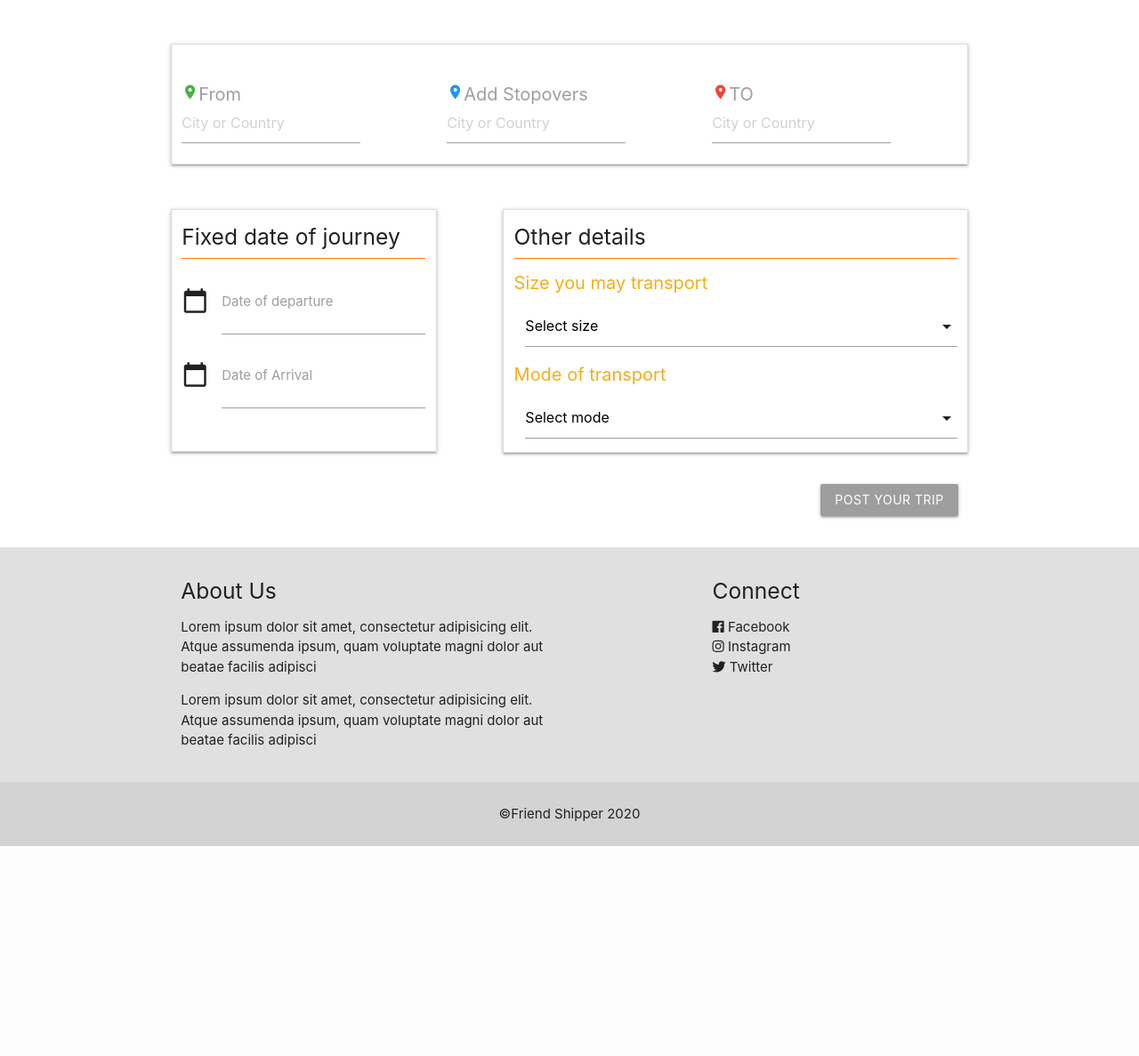
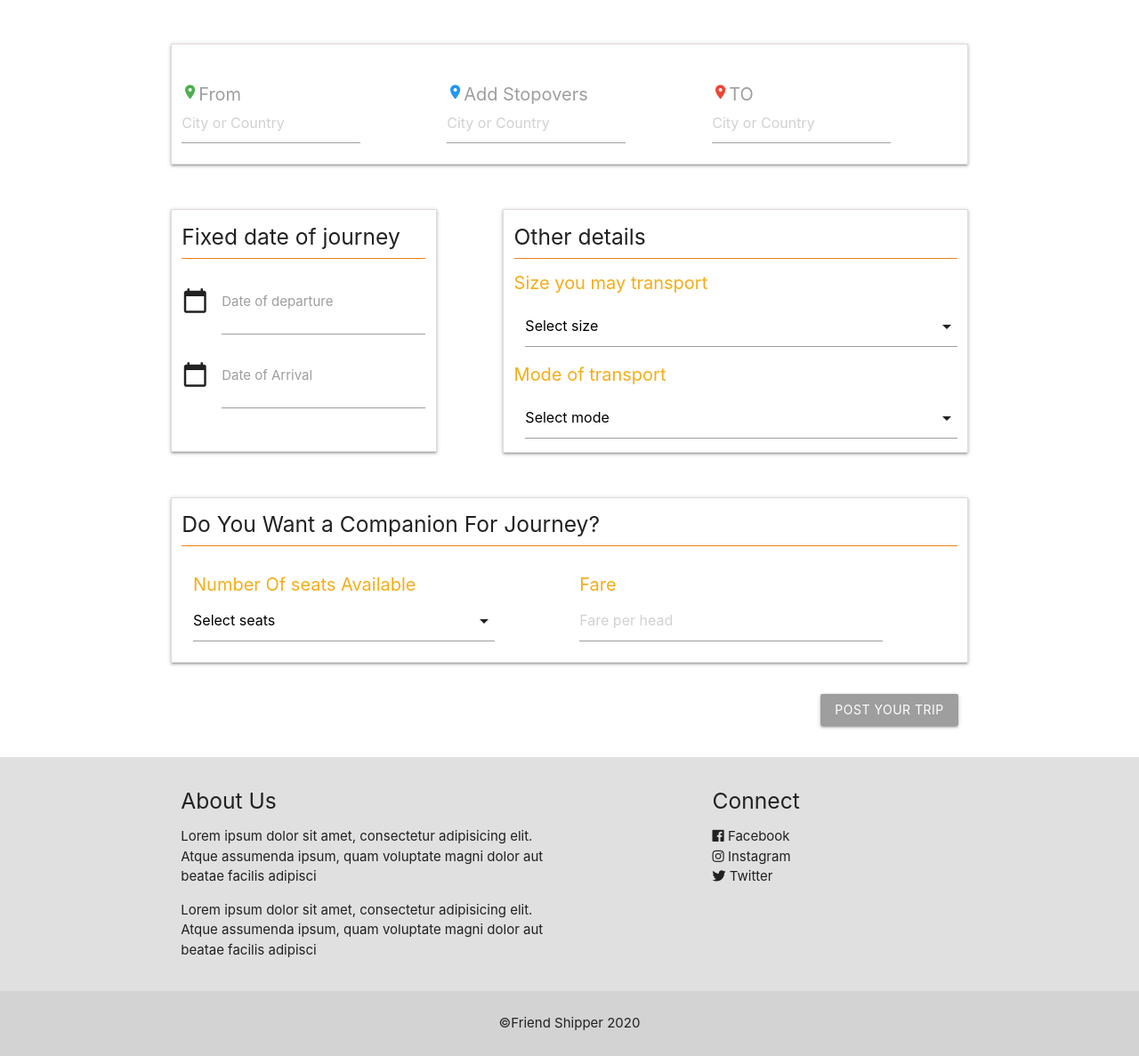
Before and after one commit to Team-A4/Sl1_MINI_PROJECT, a PHP site: page /post.php in a window 1280 px wide. Shown: the part 193-1380 px from the top of the page at 89% size. Before the commit the page ends 1144 px from the top, so only its background shows below. Run offline with PHP 8.4, Linux system fonts and the light colour scheme; the visitor is signed in with stand-in values (Sample User, id 1); data that the repository does not hold is empty; some libraries are stand-ins or nearby versions.

Commit message:
Added companion

```diff
--- a/post.php
+++ b/post.php
@@ -144,7 +144,26 @@
                                               </select>
                                         </div>
                             </div>
-
+                        </div>
+                        <div class="row " style="padding-top: 30px;">
+                        <div class="col s12 l12  z-depth-1" style="border: rgb(226, 217, 217) 1px solid;">
+                                <h5>Do You Want a Companion For Journey?</h5><div class="divider yellow darken-4"></div>
+                                        <div class="input-field col s12 l5" style="padding-left: 1vw;" >
+                                        <h6 style="padding-top: 5px;font-size: 20px;color: rgb(243, 174, 25);" >Number Of seats Available</h6>
+                                            <select id="seats" name="seats" >
+                                                <option selected value="0">Select seats</option>
+                                                <option value="1">1</option>
+                                                <option value="2">2</option>
+                                                <option value="3">3</option>
+                                                <option value="4">4</option>
+                                                <option value="5">more than 4</option>
+                                              </select>
+                                        </div>
+                                        <div class="input-field col s12 l5 offset-l1">
+                                        <h6 style="padding-top: 5px;font-size: 20px;color: rgb(243, 174, 25);" >Fare</h6>
+                                            <input type="number" id="fare" class="validate" placeholder="Fare per head" style="color:black " name="fare">
+                                        </div>
+                            </div>
                         </div>
                         <div class="input-field right">
                             <button class="btn grey lighen-1" style="border 2px solid black" name="submit">Post your trip</button>
@@ -154,6 +173,7 @@
                     <?php
                             if(isset($_POST['submit']))
                             {
+                                $fare=0;
                                 $from_location = $_POST['from_location'];
                                 $to_location = $_POST['to_location'];
                                 $stopover_location = $_POST['stopover_location'];
@@ -161,11 +181,13 @@
                                 $date_arrival = $_POST['date_arrival'];
                                 $weight = $_POST['weight'];
                                 $mode = $_POST['mode'];
-
+                                $seats= $_POST['seats'];
+                                $fare = $_POST['fare'];
                                 if($date_departure > $date_arrival )
                                 {
                                     echo "<script>alert('Date of arrival must be older than Departure') </script>";
-                                }else
+                                }
+                                else
                                 {
                                     //Serarch for similar trip is posted already
                                     $search_qq="SELECT * from post where (from_location='$from_location' AND to_location='$to_location' AND date_departure = '$date_departure' AND date_arrival='$date_arrival' AND mode='$mode' ); " ;
@@ -179,7 +201,19 @@
                                         $run_insert_trip_query = mysqli_query($conn,$insert_trip_query);
                                         if($run_insert_trip_query)
                                         {
-                                            echo " <script>alert('Trip posted succesfully!') </script>";
+                                           if($seats > 0 || $fare > 0)      //Companion
+                                           {
+                                               $insert_comp_query= "INSERT into comp values ('$active_user_username',$seats,$fare,$mode);";
+                                               $runn=mysqli_query($conn,$insert_comp_query);
+                                               if($runn)
+                                               {
+                                                    echo " <script>alert('Trip posted succesfully!') </script>";
+                                               }
+                                           }
+                                           else
+                                           {
+                                                    echo " <script>alert('Trip posted succesfully!') </script>";
+                                           }
                                         }
                                     }else{
                                         echo " <script>alert('Found Similar Journey!!!')</script>";
```
